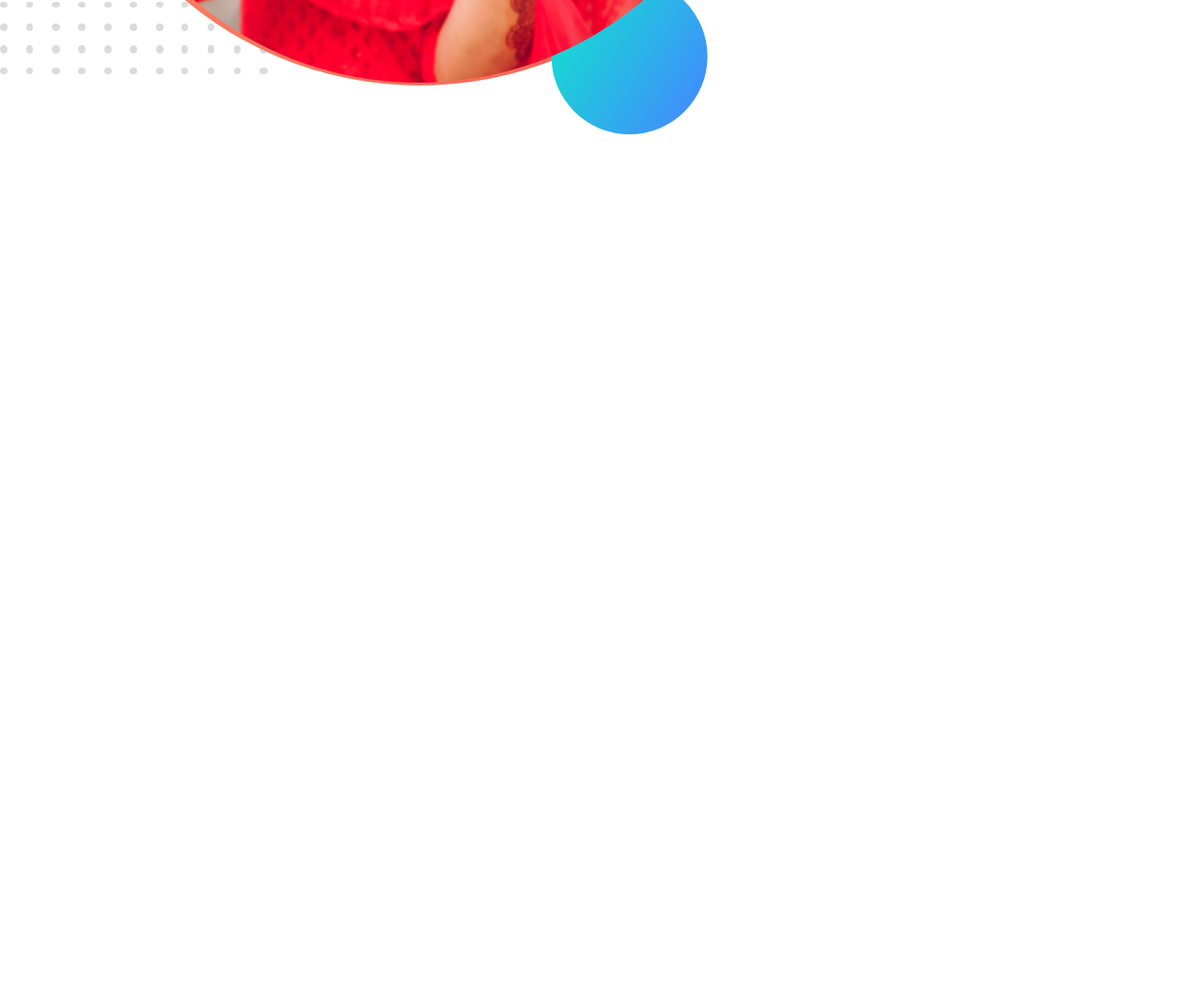
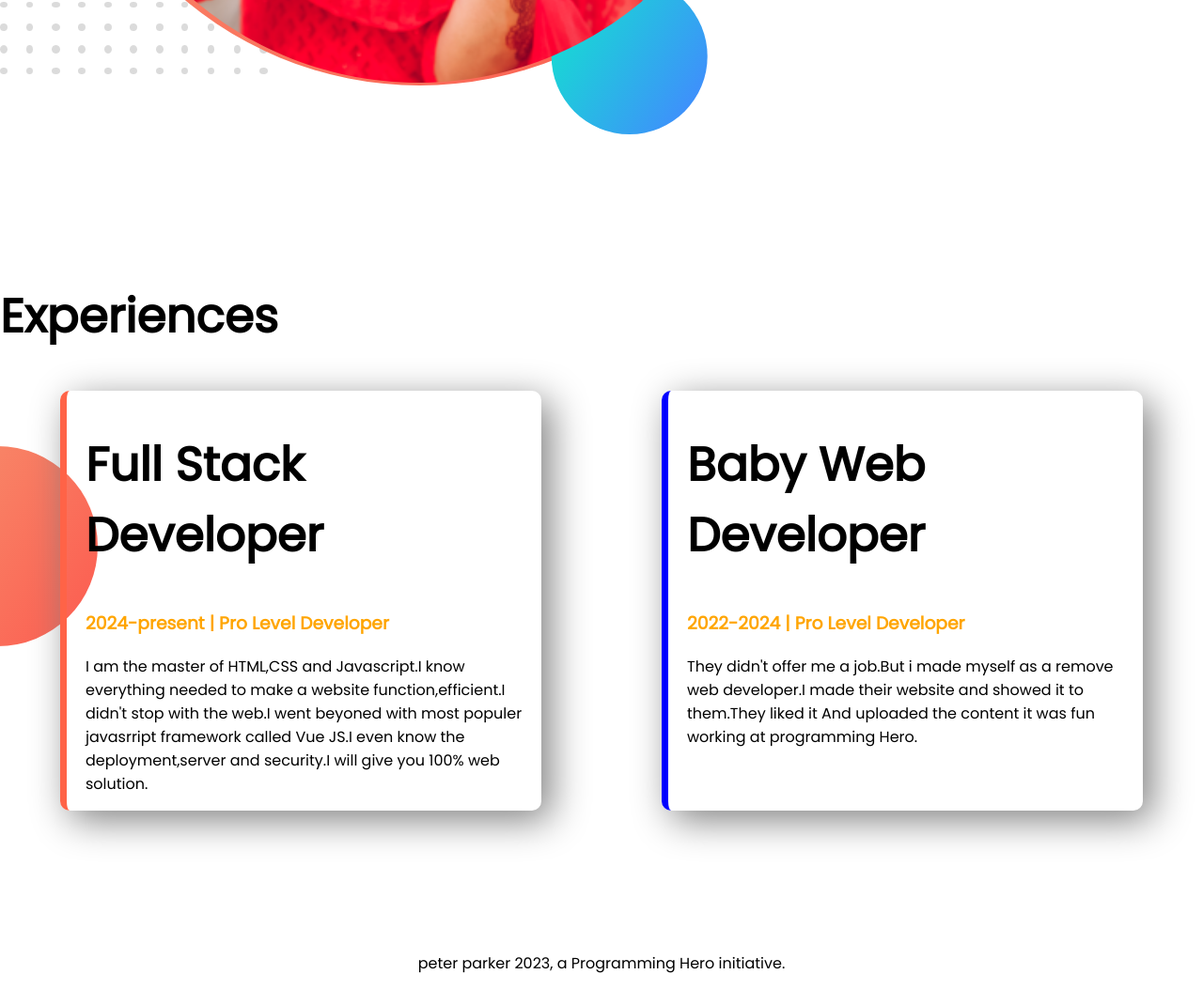
Before and after one commit to lizafaria/developer-portfolio, a plain HTML site: page index.html in a window 1280 px wide. Shown: the part 1331-2385 px from the top of the page at 94% size. Before the commit the page ends 1631 px from the top, so only its background shows below. Drawn offline with Linux system fonts and the light colour scheme.

Commit message:
commit again

```diff
--- a/index.html
+++ b/index.html
@@ -11,7 +11,7 @@
     <link rel="stylesheet" href="style.css">
 </head>
 <body>
-    <section class="top-banner">
+    <section class="top-banner flexible-container">
     <div class="half-width">
     <h1>Welcome To</h1>
     <h1><span class="orange-color">Faria Liza</span> World!</h1>
@@ -23,7 +23,7 @@
     <img src="images/Faria picbg.png" alt="">
     </div>
     </section>
-    <section class="dream-big">
+    <section class="dream-big flexible-container">
         <div>
             <img src="images/Faria picbg.png" alt="">
         </div>
@@ -35,7 +35,27 @@
         </div>
 
     </section>
+    <section class="experience-area">
+        <h1>Experiences</h1>
+        <div class="flexible-container">
+        <div id="full-stack-developer" class="experience-item">
+            <h2>Full Stack Developer</h2>
+            <h3 class="orange-color">2024-present | Pro Level Developer</h3>
+            <p>I am the master of HTML,CSS and Javascript.I know everything needed to make a website function,efficient.I didn't stop with the web.I went beyoned with most populer javasrript framework called Vue JS.I even know the deployment,server and security.I will give you 100% web solution.</p>
+
+        </div>
+        <div id="baby-web-developer" class="experience-item">
+            <h2>Baby Web Developer</h2>
+            <h3 class="orange-color">2022-2024 | Pro Level Developer</h3>
+            <p>They didn't offer me a job.But i made myself as a remove web developer.I made their website and showed it to them.They liked it And uploaded the content it was fun working at programming Hero.</p>
+        </div>
+        </div>
+
+    </section>
 
 
 </body>
+<footer>
+    <p> peter parker 2023, a Programming Hero initiative.</p>
+</footer>
 </html>
--- a/style.css
+++ b/style.css
@@ -5,16 +5,20 @@ body{
 h1{
     font-size: 50px;
 }
+h2{
+    font-size: 50px;
+}
 .orange-color{
     color: orange;
 }
-section{
+.flexible-container{
     display: flex;
     margin-bottom: 150px;
 }
 .half-width{
     width: 50%;
     padding-left: 2%;
+
 }
 .half-width img{
     width: 80%;
@@ -37,3 +41,26 @@ section{
     background-repeat: no-repeat;
     background-position: right;
 }
+.experience-area{
+    background-image: url(images/exp-bg.png);
+    background-repeat: no-repeat;
+    background-position: left;
+}
+.experience-item{
+    width: 40%;
+    margin-left: 5%;
+    margin-right: 5%;
+    padding-left: 20px;
+    border-radius: 10px;
+    box-shadow: 10px 10px 40px gray;
+
+}
+#full-stack-developer{
+    border-left: 7px solid tomato;
+}
+#baby-web-developer{
+    border-left: 7px solid blue;
+}
+footer p{
+    text-align: center;
+}
```
